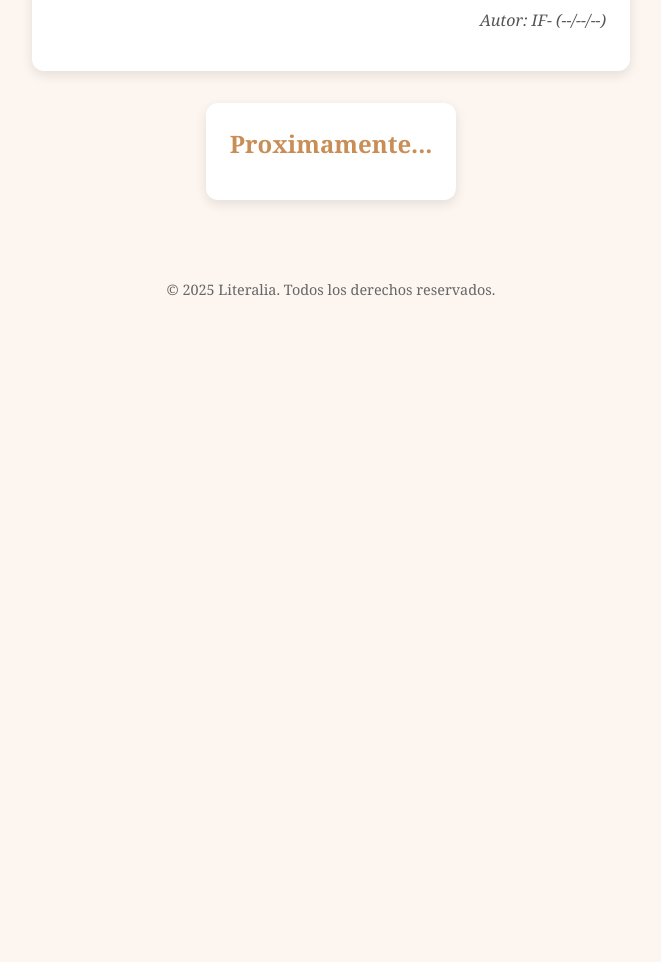
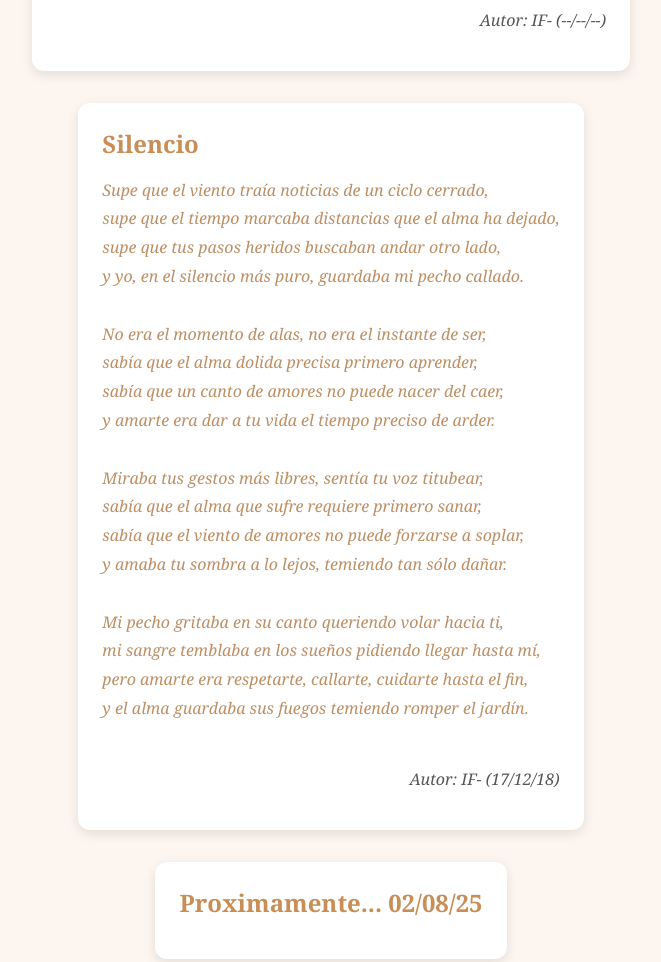
Before and after one commit to FernandoGarciaPerez/literalia, a plain HTML site: page index.html in a window 1280 px wide. Shown: the part 7640-8602 px from the top of the page, without its empty margins (309-970 px from the left). Before the commit the page ends 7955 px from the top, so only its background shows below. Drawn offline with Linux system fonts and the light colour scheme.

Commit message:
silencio

```diff
--- a/index.html
+++ b/index.html
@@ -357,8 +357,38 @@ tu nombre será la semilla que siempre en mi pecho brotará.
 			>
 			<div class="autor">Autor: IF- (--/--/--)</div>
 		</div>
+
+
+
 		<div class="poema-container">
-			<h2>Proximamente...</h2>
+			<h2>Silencio</h2>
+
+			<pre style="font-family: 'Georgia', serif; font-style: italic; color: #bd8f64">
+Supe que el viento traía noticias de un ciclo cerrado,
+supe que el tiempo marcaba distancias que el alma ha dejado,
+supe que tus pasos heridos buscaban andar otro lado,
+y yo, en el silencio más puro, guardaba mi pecho callado.
+
+No era el momento de alas, no era el instante de ser,
+sabía que el alma dolida precisa primero aprender,
+sabía que un canto de amores no puede nacer del caer,
+y amarte era dar a tu vida el tiempo preciso de arder.
+
+Miraba tus gestos más libres, sentía tu voz titubear,
+sabía que el alma que sufre requiere primero sanar,
+sabía que el viento de amores no puede forzarse a soplar,
+y amaba tu sombra a lo lejos, temiendo tan sólo dañar.
+
+Mi pecho gritaba en su canto queriendo volar hacia ti,
+mi sangre temblaba en los sueños pidiendo llegar hasta mí,
+pero amarte era respetarte, callarte, cuidarte hasta el fin,
+y el alma guardaba sus fuegos temiendo romper el jardín.
+			</pre>
+			<div class="autor">Autor: IF- (17/12/18)</div>
+		</div>
+
+		<div class="poema-container">
+			<h2>Proximamente... 02/08/25</h2>
 
 			<div class="autor"></div>
 		</div>
```
